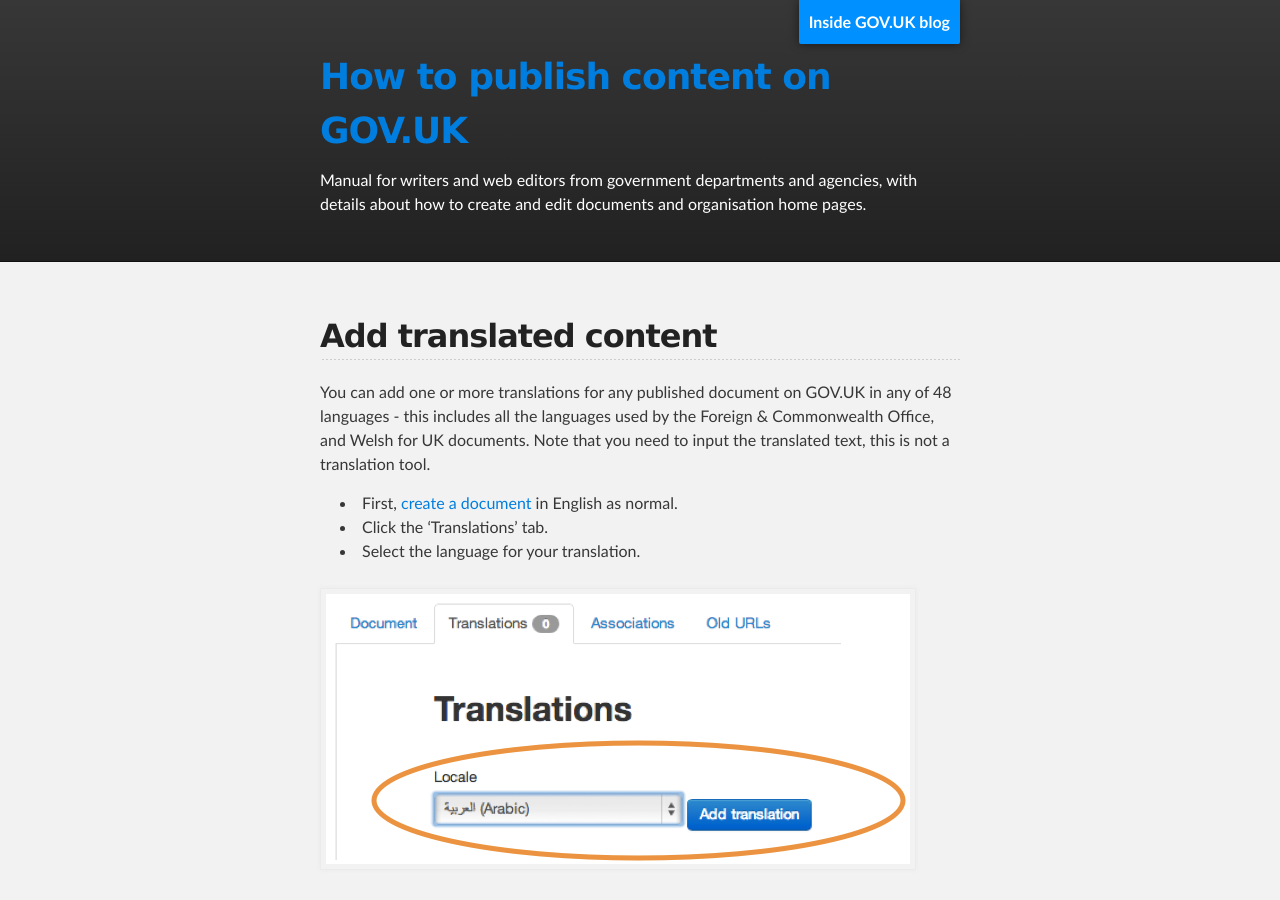
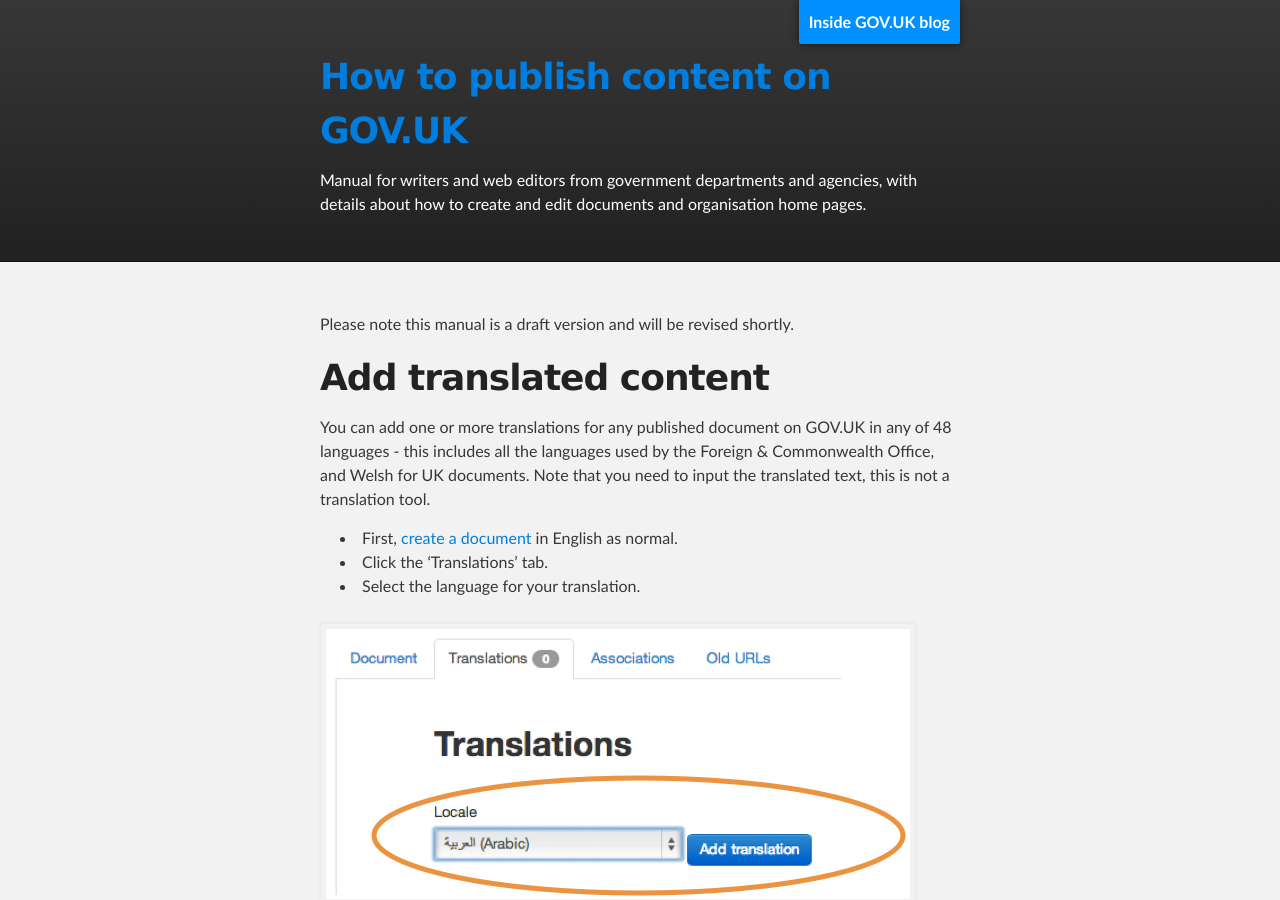
Before and after one commit to alphagov/inside-government-admin-guide, a Jekyll site: the page built from worldwide-network/translating-docs.md, in a window 1280 px wide and 900 px high. Built offline with Jekyll 4.4.1, drawn with Linux system fonts in a browser that asks for light colours.

Commit message:
Update translating-docs.md

```diff
--- a/worldwide-network/translating-docs.md
+++ b/worldwide-network/translating-docs.md
@@ -3,7 +3,9 @@
 title: How to publish content / Add translated content
 ---
 
-## Add translated content
+Please note this manual is a draft version and will be revised shortly.
+
+# Add translated content
 
 You can add one or more translations for any published document on GOV.UK in any of 48 languages - this includes all the languages used by the Foreign & Commonwealth Office, and Welsh for UK documents. Note that you need to input the translated text, this is not a translation tool.
 
```
